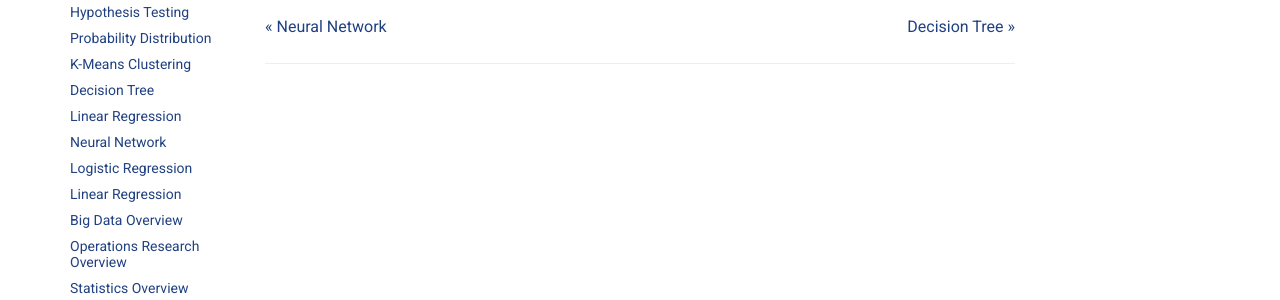
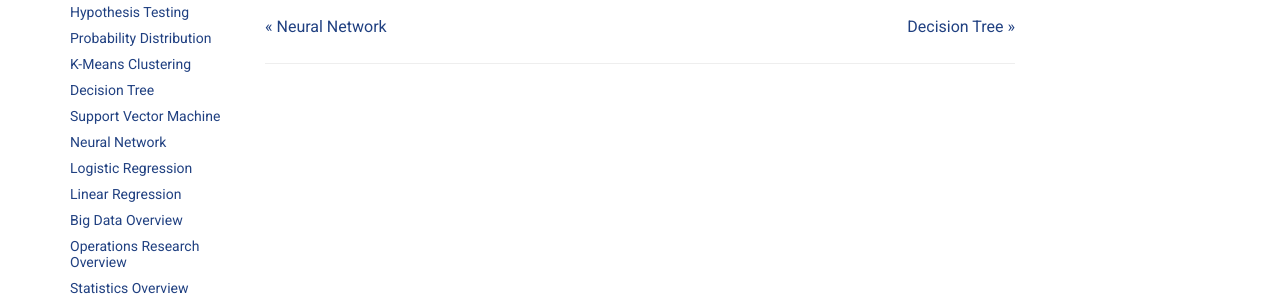
Before and after one commit to liambll/blog-archive, a Jekyll site: the page built from _posts/2017-06-30-svm.markdown, in a window 1280 px wide. Shown: the part 330-630 px from the top of the page. Built offline with Jekyll 4.4.1, drawn with Linux system fonts in a browser that asks for light colours; nearby versions of some CDN libraries; comment, search, counter and statistics services are not loaded.

Commit message:
Update 2017-06-30-svm.markdown

```diff
--- a/_posts/2017-06-30-svm.markdown
+++ b/_posts/2017-06-30-svm.markdown
@@ -2,7 +2,7 @@
 layout: post
 comments: true
 title:  "Support Vector Machine"
-title2:  "Linear Regression"
+title2:  "Support Vector Machine"
 date:   2017-06-30 17:22:00
 permalink: /svm/
 mathjax: true
```
